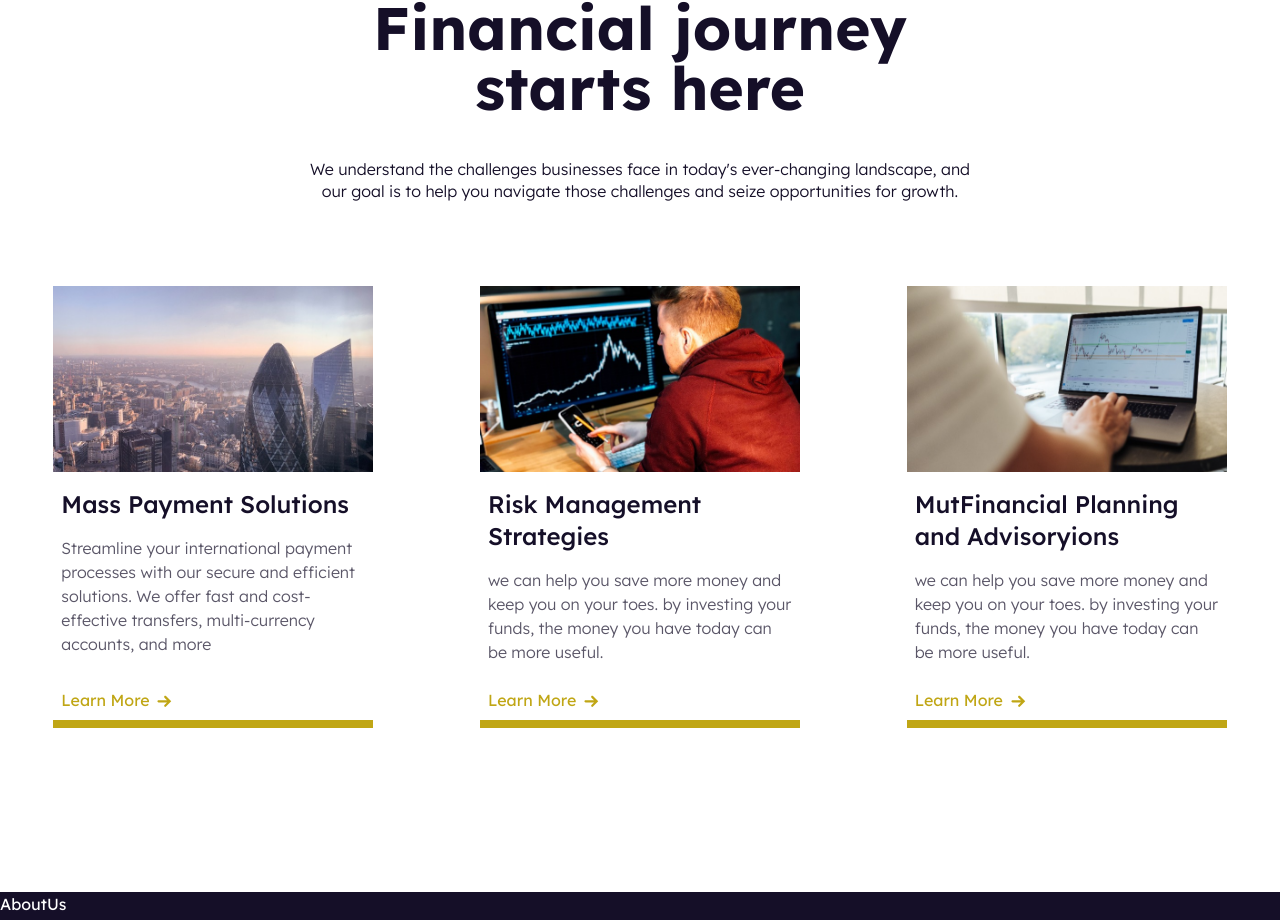
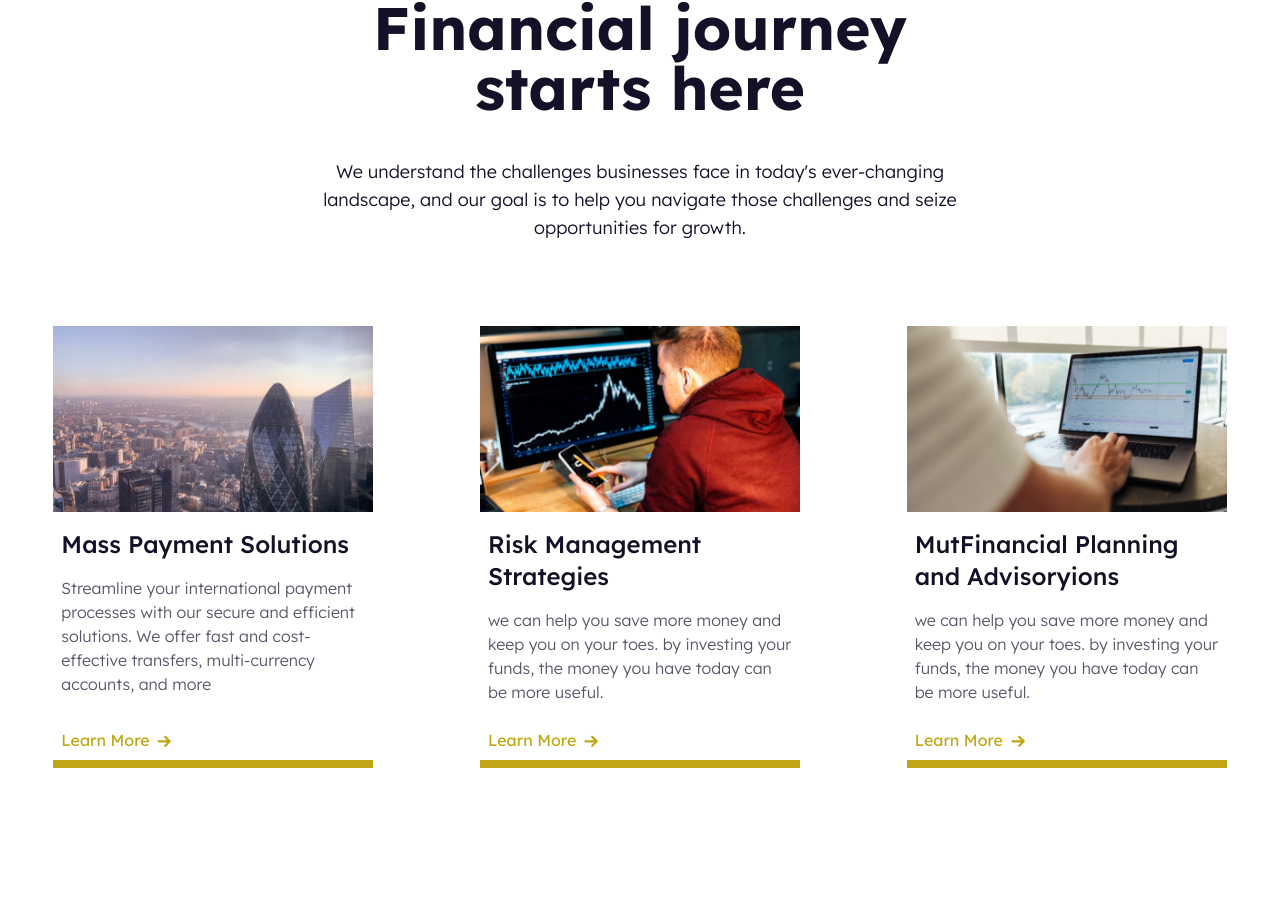
Before and after one commit to TohidEq/react-ts-tailwind-test, a React (Vite) app: page / in a window 1280 px wide. Shown: the part 1106-2026 px from the top of the page. Built offline with nearby package versions, Linux system fonts and the light colour scheme.

Commit message:
Fix desktop mode text size(WhatWeDo section)

```diff
--- a/src/Home/WhatWeDo/WhatWeDo.scss
+++ b/src/Home/WhatWeDo/WhatWeDo.scss
@@ -30,7 +30,8 @@
       mx-auto pt-4 md:pt-6 pb-10 md:pb-16
       max-w-3xl
       px-2
-      md:px-12;
+      md:px-12
+      md:text-lg;
     }
   }
 
--- a/src/css/index.scss
+++ b/src/css/index.scss
@@ -1329,6 +1329,12 @@ nav.nav-mobile {
         padding-bottom: 4rem;
       }
     }
+    @media (min-width: 768px){
+      p{
+        font-size: 1.125rem;
+        line-height: 1.75rem;
+      }
+    }
   }
   .wwd-cards{
     display: flex;
```
